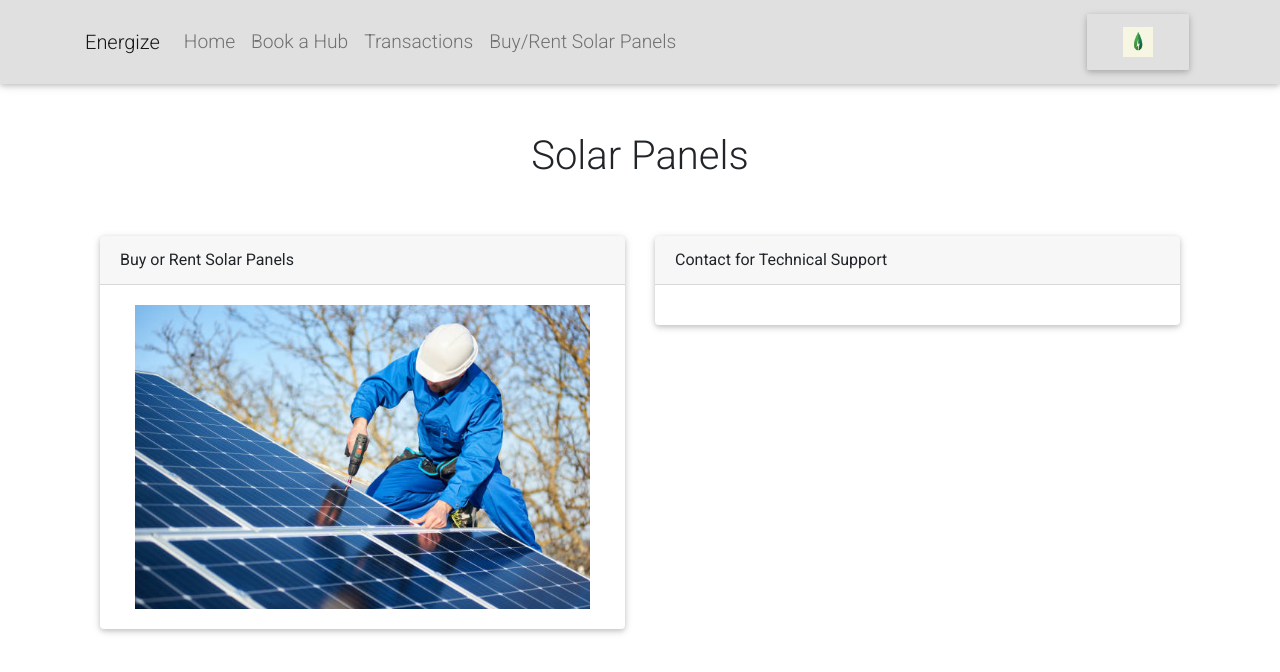
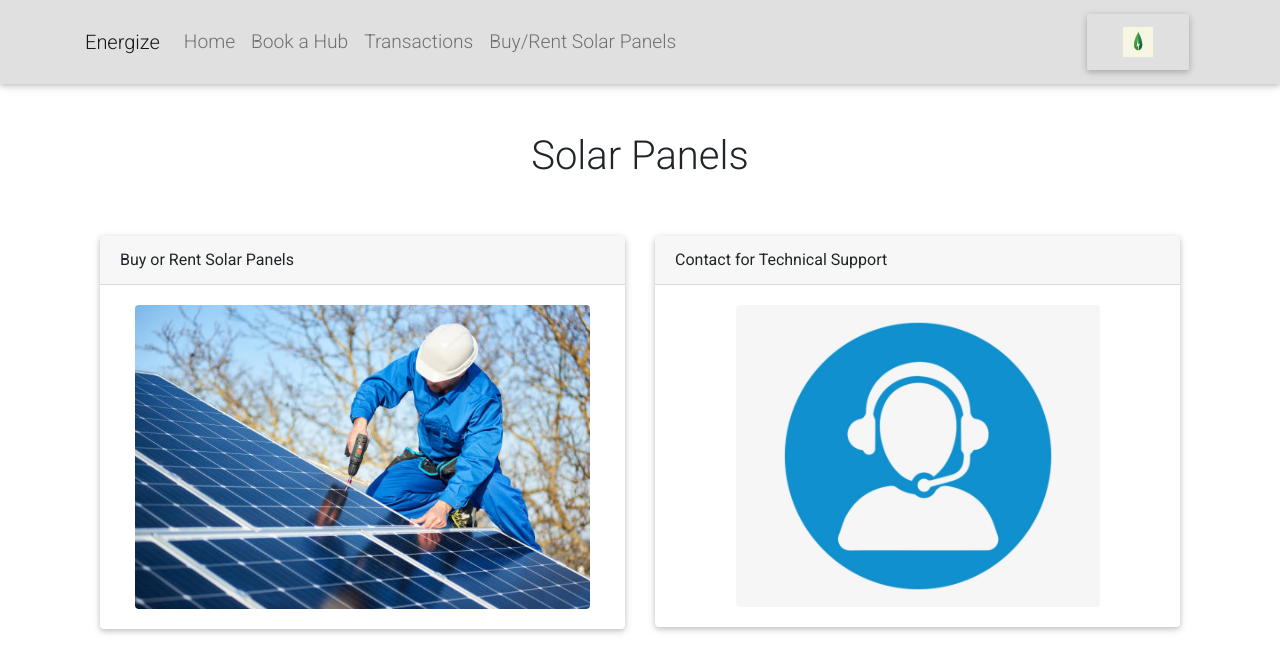
Before and after one commit to Chockaaa/Energize, a React (Create React App) app in the folder energize_app/: page /SolarPanels in a window 1280 px wide. Shown: the top 672 px of the page. Built offline with nearby package versions, Linux system fonts and the light colour scheme; no server answers; the database is empty; sample sign-in values are in the browser's storage.

Commit message:
Buy or Rent Solar Panels

```diff
--- a/energize_app/src/components/SolarPanel.js
+++ b/energize_app/src/components/SolarPanel.js
@@ -20,12 +20,12 @@ const SolarPanel = () => {
               <Card.Header>Buy or Rent Solar Panels</Card.Header>
               <Card.Body>
                 <Col></Col>
-                <Col >
+                <Col>
                   <img
                     src="./BuySolar.jpg"
                     width="100%"
                     height="100%"
-                    className="d-inline-block align-top "
+                    className="rounded mx-auto d-block"
                     alt=""
                   />
                 </Col>
@@ -36,9 +36,16 @@ const SolarPanel = () => {
           <Col>
             <Card>
               <Card.Header>Contact for Technical Support</Card.Header>
-              <Card.Body >
-              <Col >
-
+              <Card.Body>
+                <Col></Col>
+                <Col >
+                  <img
+                    src="./repair.png"
+                    width="80%"
+                    height="80%"
+                    className="rounded mx-auto d-block"
+                    alt=""
+                  />
                 </Col>
                 <Col></Col>
               </Card.Body>
```
Also changed, not shown: energize_app/public/repair.png.
